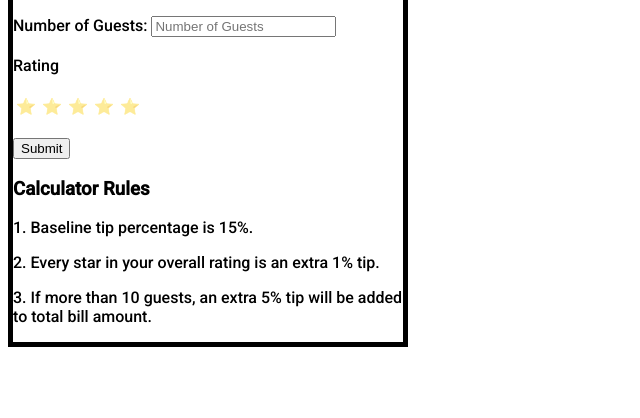
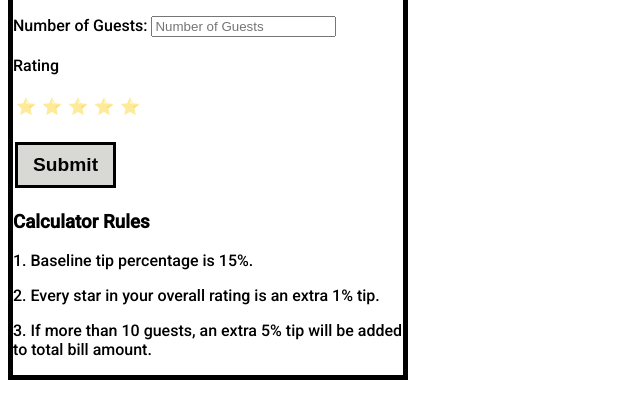
Before and after one commit to zyeates/GroupProject, a plain HTML site: page TipCalculator.html in a window 1280 px wide. Shown: the part 118-536 px from the top of the page, without its empty margins (0-640 px from the left). Drawn offline with Linux system fonts and the light colour scheme.

Commit message:
More CSS

```diff
--- a/TipCalculator.css
+++ b/TipCalculator.css
@@ -43,10 +43,25 @@ opacity: 50%;
 
 #container1 {
 
-
 }
 
 #container2 {
  color: red;
 
 }
+
+input[type=submit] {
+
+    background-color: #d8d8d5;
+    font-size: larger;
+    font-weight:bolder;
+    border-style: solid;
+    border-width: 3px;
+    border-color: black;
+    color: rgb(3, 3, 3);
+    padding: 9px 15px;
+    text-decoration: none;
+    margin: 4px 2px;
+    cursor: pointer;
+
+}
```
Also changed, not shown: TipCalculator.html (+2 -0 lines).
